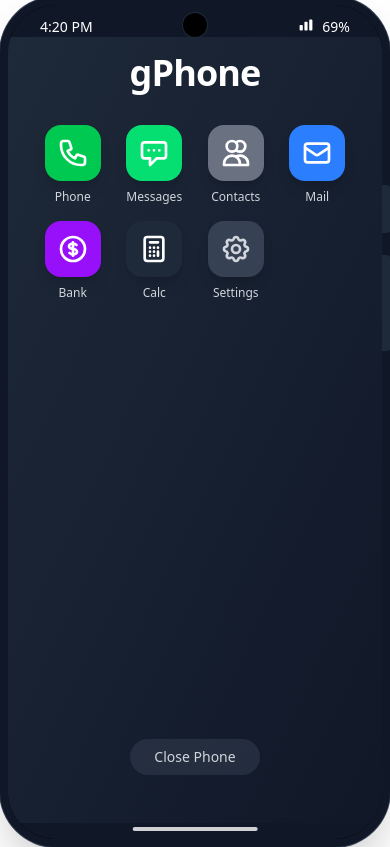
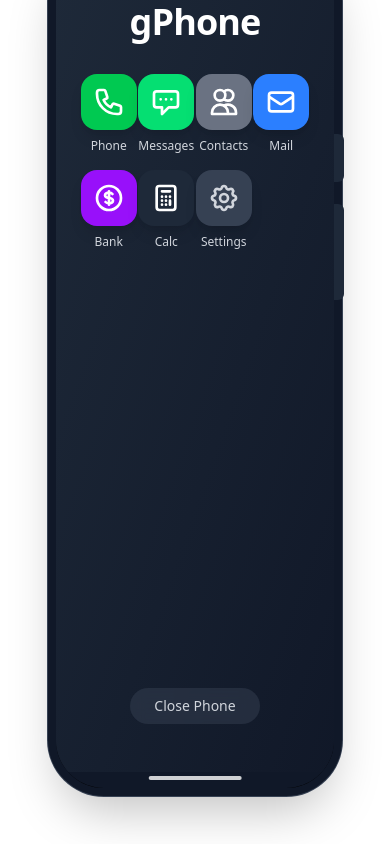
Before and after one commit to quissicutdeus/gPhone, a Svelte app in the folder web/: page / in a window 390 px wide. Built offline with nearby package versions, Linux system fonts and the light colour scheme.

Commit message:
Move the phone from the middle to the bottom right of the screen.

```diff
--- a/web/src/App.svelte
+++ b/web/src/App.svelte
@@ -79,7 +79,7 @@
 
 {#if visible}
   <main
-    class="flex h-screen w-screen items-center justify-center bg-transparent"
+    class="flex h-screen w-screen items-end justify-end bg-transparent p-12"
   >
     <!-- Phone Frame -->
     <div
```
